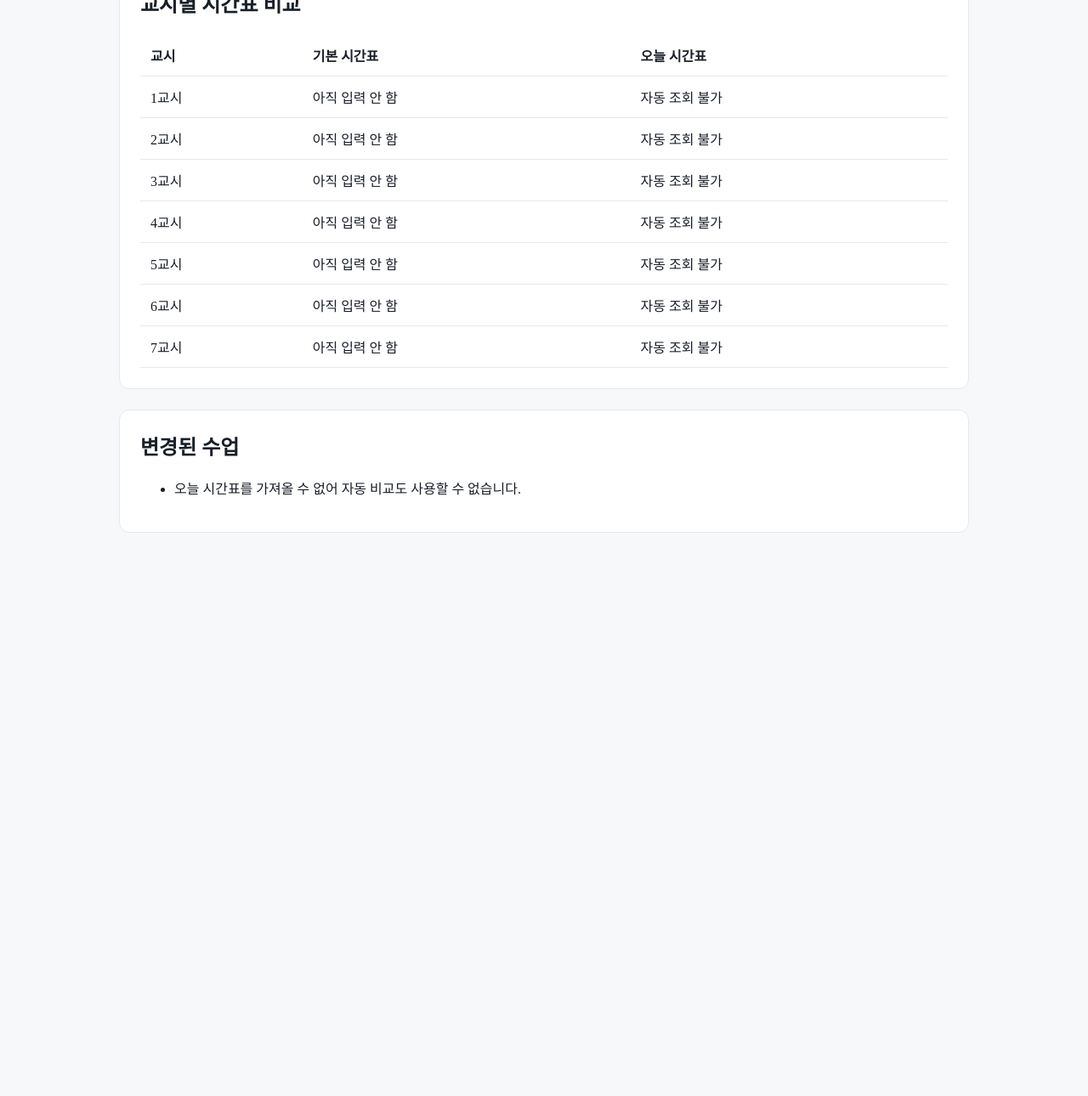
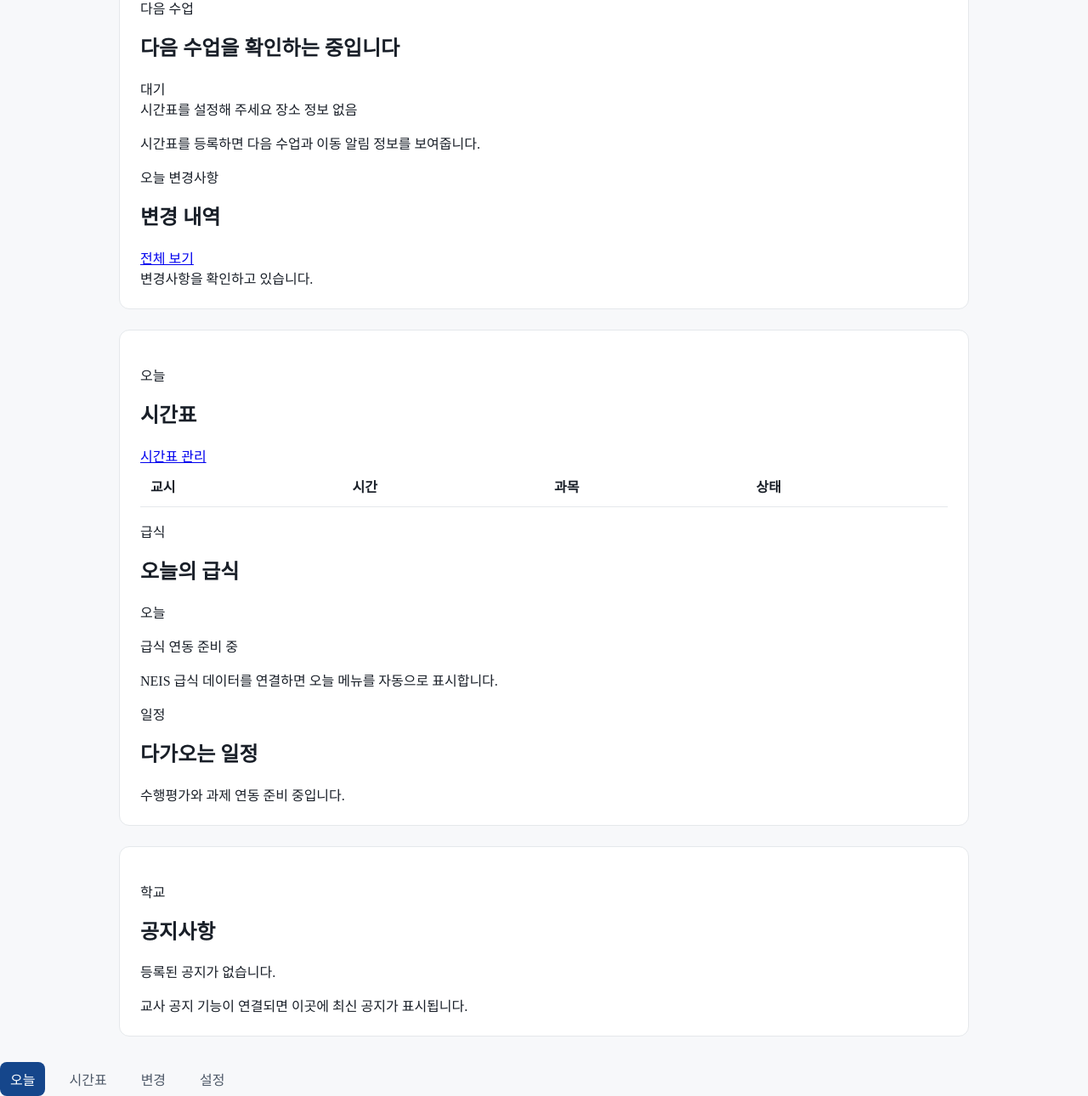
Before and after one commit to kimyejun978-tech/timetable-change-alert, a plain HTML site: page html/index.html in a window 1280 px wide. Shown: the part 457-1747 px from the top of the page at 85% size. Before the commit the page ends 1114 px from the top, so only its background shows below. Drawn offline with Linux system fonts and the light colour scheme.

Commit message:
Redesign main dashboard for Onul school service

```diff
--- a/html/index.html
+++ b/html/index.html
@@ -3,64 +3,144 @@
 <head>
   <meta charset="UTF-8">
   <meta name="viewport" content="width=device-width, initial-scale=1.0">
-  <title>시간표 변경 알리미</title>
-  <!-- 표를 먼저 만들고 그다음에 홈 화면 내용을 채워야 해서 data.js를 위에 둠 -->
-  <script src="../js/data.js" defer></script>
+  <meta name="theme-color" content="#17345b">
+  <title>오늘</title>
+  <link rel="stylesheet" href="../css/style.css">
   <script src="../js/main.js" defer></script>
-  <link rel="stylesheet" href="../css/style.css">
-  <!-- 글씨가 너무 딱딱해 보여서 구글 폰트를 연결해봤다 -->
-  <link rel="preconnect" href="https://fonts.googleapis.com">
-<link rel="preconnect" href="https://fonts.gstatic.com" crossorigin>
-<link href="https://fonts.googleapis.com/css2?family=Jua&display=swap" rel="stylesheet">
 </head>
 <body>
-  <!-- 모든 페이지에서 똑같이 쓰는 상단 부분 -->
-  <header>
-    <h1>시간표 변경 알리미</h1>
+  <div class="app-layout">
+    <aside class="sidebar" aria-label="주요 메뉴">
+      <div class="brand-block">
+        <a class="brand" href="index.html">오늘</a>
+        <p class="brand-school" id="sidebar_school">학교를 설정해 주세요</p>
+      </div>
 
-    <nav>
-      <!-- 현재 페이지인 홈에만 active가 들어감 -->
-      <a href="index.html" class="active">홈</a>
-      <a href="basic.html">기본 시간표</a>
+      <nav class="side-nav">
+        <a class="active" href="index.html">오늘</a>
+        <a href="basic.html">시간표</a>
+        <a href="result.html">변경 내역</a>
         <a href="settings.html">설정</a>
-      <a href="result.html">비교 결과</a>
       </nav>
+
+      <p class="sidebar-caption">학교의 필요한 정보를 한곳에서.</p>
+    </aside>
+
+    <main class="page-shell dashboard-page">
+      <header class="page-header">
+        <div>
+          <p class="eyebrow" id="today_weekday">오늘</p>
+          <h1 id="today_date">오늘</h1>
+          <p class="page-subtitle" id="school_information">학교와 학급을 설정해 주세요.</p>
+        </div>
+        <a class="text-link header-link" href="settings.html">학교 설정</a>
       </header>
 
-  <main>
+      <section class="dashboard-grid dashboard-top">
+        <article class="panel next-class-panel" aria-labelledby="next-class-title">
+          <div class="panel-heading compact-heading">
+            <div>
+              <p class="section-kicker">다음 수업</p>
+              <h2 id="next-class-title">다음 수업을 확인하는 중입니다</h2>
+            </div>
+            <span class="status-badge" id="next-class-badge">대기</span>
+          </div>
+          <div class="next-class-meta">
+            <span id="next-class-time">시간표를 설정해 주세요</span>
+            <span class="meta-divider" aria-hidden="true"></span>
+            <span id="next-class-place">장소 정보 없음</span>
+          </div>
+          <p class="next-class-note" id="next-class-note">시간표를 등록하면 다음 수업과 이동 알림 정보를 보여줍니다.</p>
+        </article>
 
-    <!-- 설정 페이지에서 저장한 학교와 반이 여기로 들어온다 -->
-    <section>
-      <h2>학교/반 정보</h2>
-      <p id="loading_message">시간표를 준비하고 있습니다...</p>
-      <!-- 학교 정보는 main.js가 p 태그를 만들어서 넣어줌 -->
-      <div id="school_information"></div>
+        <article class="panel changes-panel" aria-labelledby="changes-title">
+          <div class="panel-heading compact-heading">
+            <div>
+              <p class="section-kicker">오늘 변경사항</p>
+              <h2 id="changes-title">변경 내역</h2>
+            </div>
+            <a class="text-link" href="result.html">전체 보기</a>
+          </div>
+          <div id="changed_schedule_list" class="change-list" aria-live="polite">
+            <div class="empty-row">변경사항을 확인하고 있습니다.</div>
+          </div>
+        </article>
       </section>
 
-    <!-- 기본 시간표랑 오늘 시간표를 비교하려고 만든 표. 지금은 자동 조회가 막힌 상태 -->
-    <section>
-      <h2>교시별 시간표 비교</h2>
+      <section class="dashboard-grid dashboard-main">
+        <article class="panel timetable-panel" aria-labelledby="timetable-title">
+          <div class="panel-heading">
+            <div>
+              <p class="section-kicker">오늘</p>
+              <h2 id="timetable-title">시간표</h2>
+            </div>
+            <a class="text-link" href="basic.html">시간표 관리</a>
+          </div>
 
-      <table>
+          <div class="table-wrap">
+            <table class="timetable-table">
               <thead>
                 <tr>
                   <th>교시</th>
-            <th>기본 시간표</th>
-            <th>오늘 시간표</th>
+                  <th>시간</th>
+                  <th>과목</th>
+                  <th>상태</th>
                 </tr>
               </thead>
-        <!-- 행을 html에 일일이 적는 대신 js에서 7개 생성함 -->
               <tbody id="schedule_malloc"></tbody>
             </table>
+          </div>
+        </article>
+
+        <div class="dashboard-side-stack">
+          <article class="panel meal-panel" aria-labelledby="meal-title">
+            <div class="panel-heading">
+              <div>
+                <p class="section-kicker">급식</p>
+                <h2 id="meal-title">오늘의 급식</h2>
+              </div>
+              <span class="muted-label" id="meal-date-label">오늘</span>
+            </div>
+            <div class="meal-content" id="meal-content">
+              <p class="empty-state-title">급식 연동 준비 중</p>
+              <p class="empty-state-text">NEIS 급식 데이터를 연결하면 오늘 메뉴를 자동으로 표시합니다.</p>
+            </div>
+          </article>
+
+          <article class="panel schedule-panel" aria-labelledby="upcoming-title">
+            <div class="panel-heading">
+              <div>
+                <p class="section-kicker">일정</p>
+                <h2 id="upcoming-title">다가오는 일정</h2>
+              </div>
+            </div>
+            <div class="upcoming-list" id="upcoming-list">
+              <div class="empty-row">수행평가와 과제 연동 준비 중입니다.</div>
+            </div>
+          </article>
+        </div>
       </section>
 
-    <!-- 비교 기능을 다시 만들게 되면 변경된 과목이 이 목록에 뜰 예정 -->
-    <section>
-      <h2>변경된 수업</h2>
-
-      <ul id="changed_schedule_list"></ul>
+      <section class="panel notice-panel" aria-labelledby="notice-title">
+        <div class="panel-heading">
+          <div>
+            <p class="section-kicker">학교</p>
+            <h2 id="notice-title">공지사항</h2>
+          </div>
+        </div>
+        <div class="notice-empty">
+          <p>등록된 공지가 없습니다.</p>
+          <span>교사 공지 기능이 연결되면 이곳에 최신 공지가 표시됩니다.</span>
+        </div>
       </section>
     </main>
+  </div>
 
+  <nav class="mobile-nav" aria-label="모바일 주요 메뉴">
+    <a class="active" href="index.html">오늘</a>
+    <a href="basic.html">시간표</a>
+    <a href="result.html">변경</a>
+    <a href="settings.html">설정</a>
+  </nav>
 </body>
 </html>
```
Lines whose indentation alone changed are shown as unchanged.
